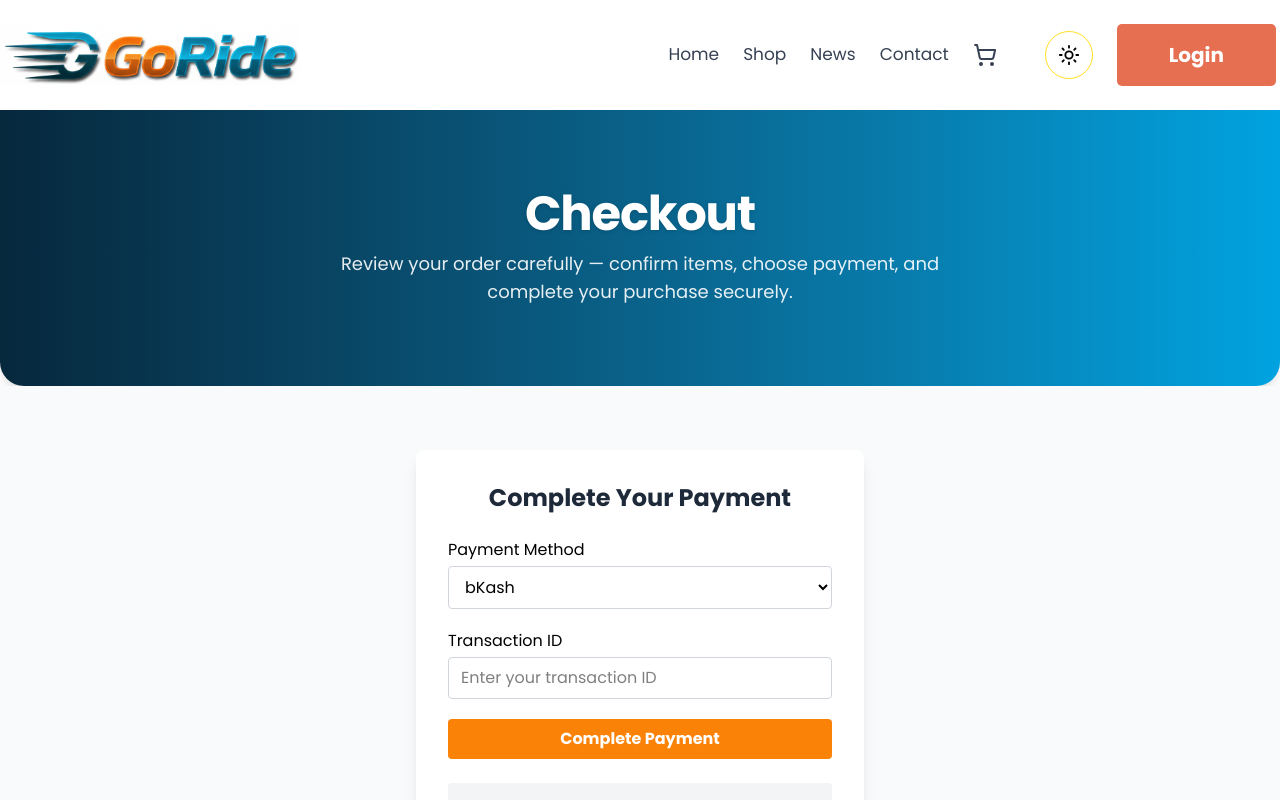
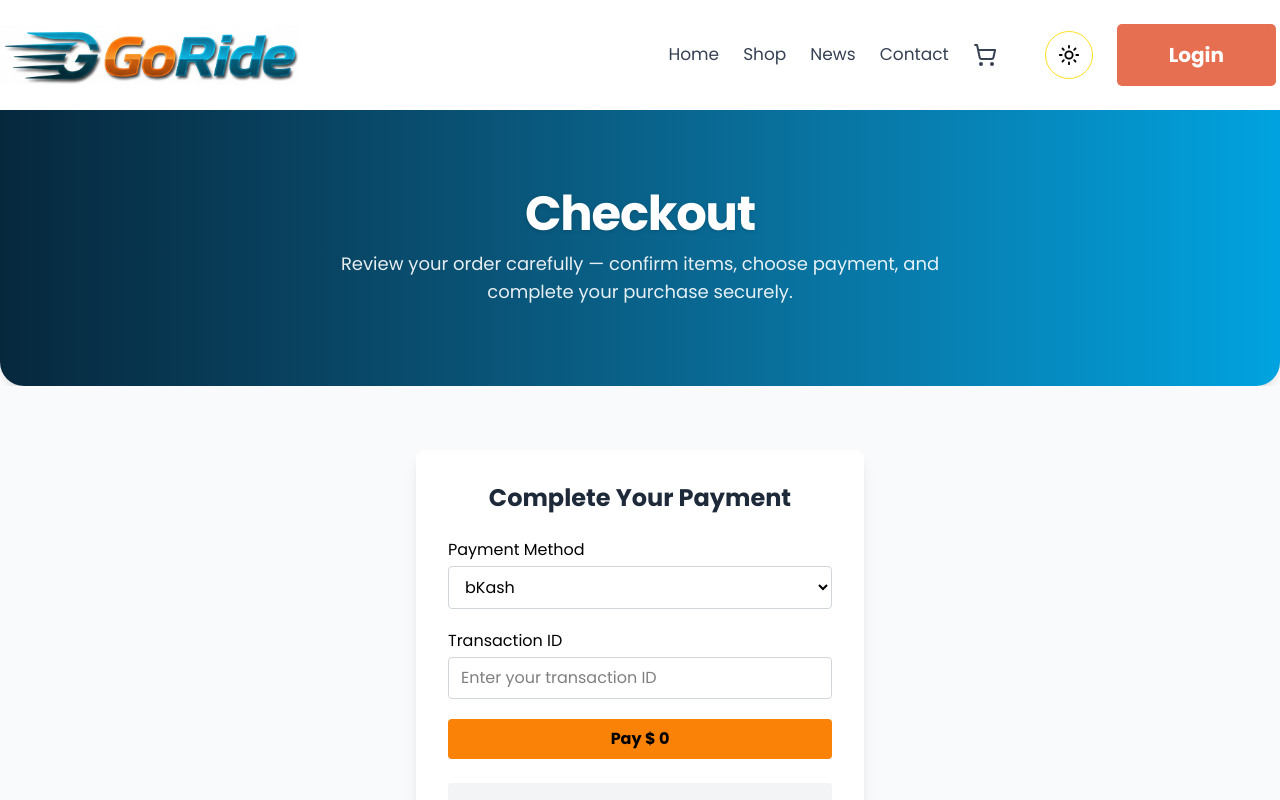
Before and after one commit to khalidhossain5000/biker-zone-next-js-project, a Next.js app: page /checkout in a window 1280 px wide. Shown: the top 800 px of the page. Built offline with nearby package versions, Linux system fonts and the light colour scheme; no server answers; the database is empty.

Commit message:
payment checkout fully added and saving in the db

```diff
--- a/app/(main)/checkout/page.js
+++ b/app/(main)/checkout/page.js
@@ -1,27 +1,7 @@
-"use client";
-import React, { useState } from "react";
+import PaymentsForm from "@/components/Payments/PaymentsForm";
+import React from "react";
 
 const Checkout = () => {
-  const [paymentMethod, setPaymentMethod] = useState("bKash");
-  const [transactionId, setTransactionId] = useState("");
-
-  const guidelines = {
-    bKash: "Send payment to 01634933390 and enter the transaction ID above.",
-    Rocket: "Send payment to 01934933399 and enter the transaction ID above.",
-    Nagad: "Send payment to 01712345678 and enter the transaction ID above.",
-    Upay: "Send payment to 01898765432 and enter the transaction ID above.",
-  };
-
-  const handleSubmit = (e) => {
-    e.preventDefault();
-    if (!transactionId) {
-      alert("Please enter your transaction ID.");
-      return;
-    }
-    alert(`Payment submitted for ${paymentMethod} with ID: ${transactionId}`);
-    setTransactionId("");
-  };
-
   return (
     <div className="w-full">
       {/* Banner Section - original style kept intact */}
@@ -36,54 +16,7 @@ const Checkout = () => {
           </p>
         </div>
       </section>
-
-      {/* Form Section - completely separate */}
-      <section className="py-16 bg-gray-50 dark:bg-gray-900">
-        <div className="max-w-md mx-auto bg-white dark:bg-gray-800 rounded-lg shadow-lg p-8">
-          <h2 className="text-2xl font-bold mb-6 text-center text-gray-800 dark:text-white">
-            Complete Your Payment
-          </h2>
-
-          <form onSubmit={handleSubmit} className="space-y-5">
-            <div>
-              <label className="block mb-1 font-medium">Payment Method</label>
-              <select
-                value={paymentMethod}
-                onChange={(e) => setPaymentMethod(e.target.value)}
-                className="w-full border border-gray-300 dark:border-gray-600 rounded px-3 py-2 dark:bg-gray-700 dark:text-white"
-              >
-                <option value="bKash">bKash</option>
-                <option value="Rocket">Rocket</option>
-                <option value="Nagad">Nagad</option>
-                <option value="Upay">Upay</option>
-              </select>
-            </div>
-
-            <div>
-              <label className="block mb-1 font-medium">Transaction ID</label>
-              <input
-                type="text"
-                value={transactionId}
-                onChange={(e) => setTransactionId(e.target.value)}
-                placeholder="Enter your transaction ID"
-                className="w-full border border-gray-300 dark:border-gray-600 rounded px-3 py-2 dark:bg-gray-700 dark:text-white"
-              />
-            </div>
-
-            <button
-              type="submit"
-              className="w-full bg-[#fa8207] hover:bg-orange-600 text-white font-bold py-2 rounded transition-colors"
-            >
-              Complete Payment
-            </button>
-          </form>
-
-          <div className="mt-6 p-4 bg-gray-100 dark:bg-gray-700 rounded">
-            <h3 className="text-lg font-semibold mb-2">Payment Guidelines:</h3>
-            <p>{guidelines[paymentMethod]}</p>
-          </div>
-        </div>
-      </section>
+      <PaymentsForm />
     </div>
   );
 };
--- /dev/null
+++ b/app/api/payments/route.js
@@ -0,0 +1,17 @@
+import { getPaymentsCollection } from "@/lib/dbcollections";
+import { NextResponse } from "next/server";
+
+export async function POST(req) {
+  try {
+    const data = await req.json(); //data from add bike form submission
+    console.log(data,'paymen data this is');
+    const paymentCollection = await getPaymentsCollection();
+    const result = await paymentCollection.insertOne(data);
+    return NextResponse.json(
+      { message: "Payment data Added Successfully" },result
+    );
+  } catch (error) {
+    console.log("add payment info to the db error", error);
+    return NextResponse.json({ message: "payment Adds Error" }, error);
+  }
+}
--- /dev/null
+++ b/components/Payments/PaymentsForm.jsx
@@ -0,0 +1,92 @@
+"use client";
+import { useCart } from "@/app/ContextApi/CartContext";
+import axios from "axios";
+import React, { useState } from "react";
+import Swal from "sweetalert2";
+
+const PaymentsForm = () => {
+  const [paymentMethod, setPaymentMethod] = useState("bKash");
+  const [transactionId, setTransactionId] = useState("");
+  const { cartData, totalPrice } = useCart();
+  const guidelines = {
+    bKash: "Send payment to 01634933390 and enter the transaction ID above.",
+    Rocket: "Send payment to 01934933399 and enter the transaction ID above.",
+    Nagad: "Send payment to 01712345678 and enter the transaction ID above.",
+    Upay: "Send payment to 01898765432 and enter the transaction ID above.",
+  };
+const cartItem={...cartData}
+console.log('this is cartItem',cartItem);
+  const handleSubmit = async (e) => {
+    e.preventDefault();
+    if (!transactionId) {
+      alert("Please enter your transaction ID.");
+      return;
+    }
+    const paymentData = {
+      paymentItem:[...cartData],
+      transactionId,
+      paymentMethod,
+    };
+    const res = await axios.post("/api/payments", paymentData);
+    if (res.data.message) {
+      Swal.fire({
+        icon: "success",
+        title: "Payment Successful",
+        text: "Your payment has been completed successfully!",
+        confirmButtonColor: "#fa8207",
+      });
+    }
+    console.log(res, "this is payemtn success res");
+    setTransactionId("");
+  };
+  return (
+    <section className="py-16 bg-gray-50 dark:bg-gray-900">
+      <div className="max-w-md mx-auto bg-white dark:bg-gray-800 rounded-lg shadow-lg p-8">
+        <h2 className="text-2xl font-bold mb-6 text-center text-gray-800 dark:text-white">
+          Complete Your Payment
+        </h2>
+
+        <form onSubmit={handleSubmit} className="space-y-5">
+          <div>
+            <label className="block mb-1 font-medium">Payment Method</label>
+            <select
+              value={paymentMethod}
+              onChange={(e) => setPaymentMethod(e.target.value)}
+              className="w-full border border-gray-300 dark:border-gray-600 rounded px-3 py-2 dark:bg-gray-700 dark:text-white"
+            >
+              <option value="bKash">bKash</option>
+              <option value="Rocket">Rocket</option>
+              <option value="Nagad">Nagad</option>
+              <option value="Upay">Upay</option>
+            </select>
+          </div>
+
+          <div>
+            <label className="block mb-1 font-medium">Transaction ID</label>
+            <input
+              type="text"
+              value={transactionId}
+              onChange={(e) => setTransactionId(e.target.value)}
+              placeholder="Enter your transaction ID"
+              className="w-full border border-gray-300 dark:border-gray-600 rounded px-3 py-2 dark:bg-gray-700 dark:text-white"
+            />
+          </div>
+
+          <button
+            type="submit"
+            className="w-full bg-[#fa8207] hover:bg-orange-600 text-black dark:text-white font-bold py-2 rounded transition-colors"
+          >
+            Pay $ {totalPrice}
+          </button>
+        </form>
+
+        <div className="mt-6 p-4 bg-gray-100 dark:bg-gray-700 rounded">
+          <h3 className="text-lg font-semibold mb-2">Payment Guidelines:</h3>
+          <p>{guidelines[paymentMethod]}</p>
+        </div>
+      </div>
+    </section>
+  );
+};
+
+export default PaymentsForm;
--- a/lib/dbcollections.js
+++ b/lib/dbcollections.js
@@ -33,3 +33,11 @@ export async function getCartsCollection(){
   const db=client.db('bikerZoneDB')
   return db.collection('carts')
 }
+
+
+//checkout form payment history collection
+export async function getPaymentsCollection() {
+  const client=await clientPromise
+  const db=client.db('bikerZoneDB')
+  return db.collection('payments')
+}
```
